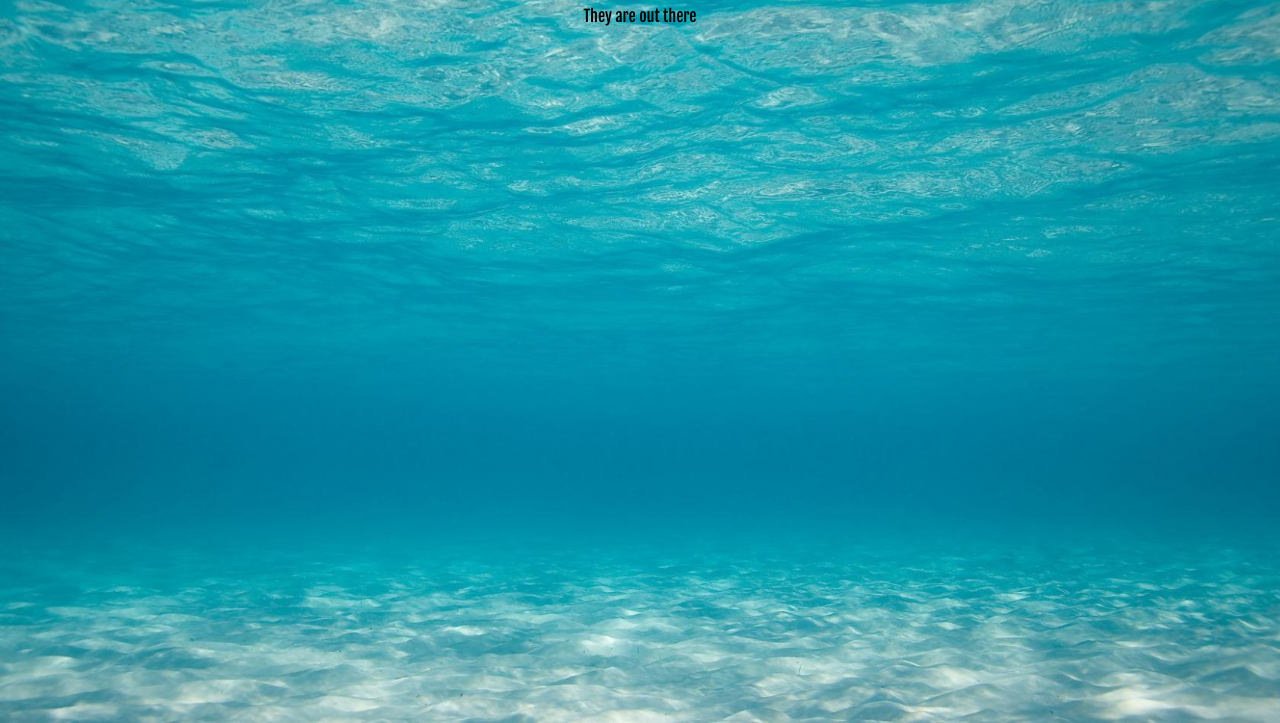
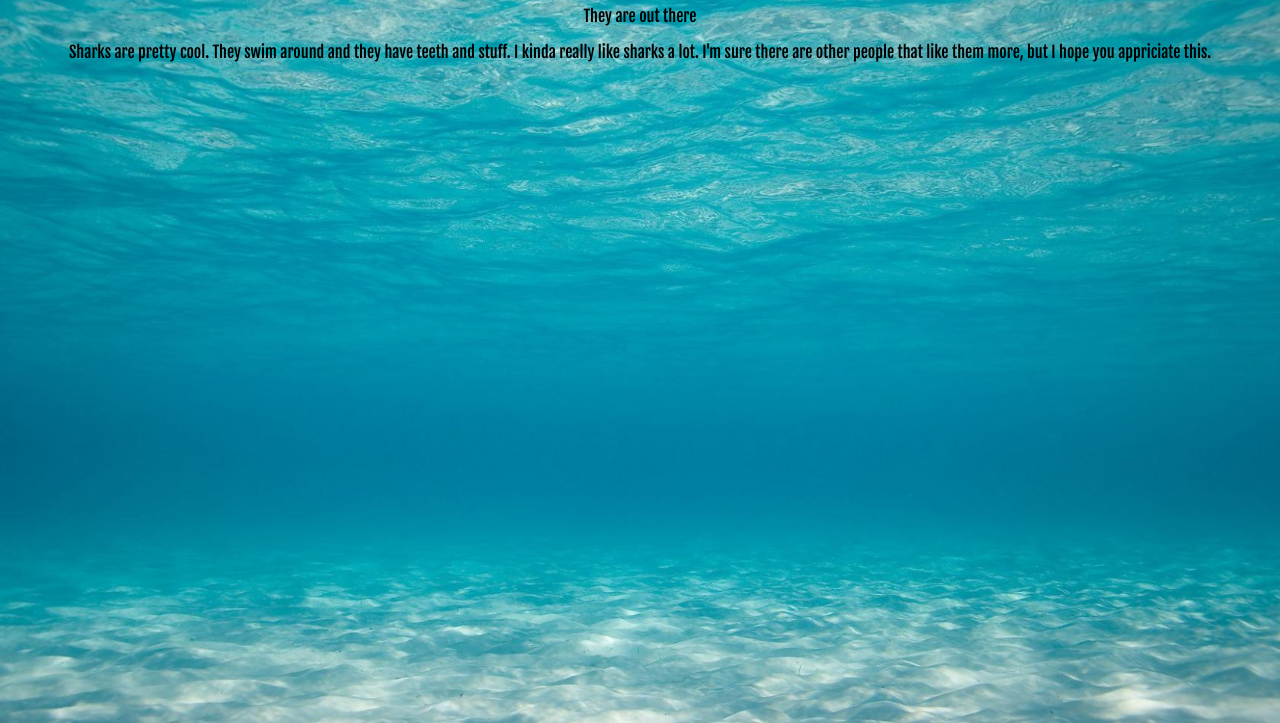
Before and after one commit to AutumnCharnesky/reddit, a plain HTML site: page index.html in a window 1280 px wide. Shown: the part 77-800 px from the top of the page. Drawn offline with nearby package versions, Linux system fonts and the light colour scheme; no server answers.

Commit message:
added paragraph

```diff
--- a/index.html
+++ b/index.html
@@ -13,7 +13,7 @@
  <button type="button">Search Reddit Stuff</button> -->
 <center><p>They are out there</p></center>
 
-<center><p id="sharkStuff" hidden>Sharks are pretty cool. They swin around and they have teeth and stuff. I kinda really like sharks a lot. I'm sure there are other people that like them more, but I hope you appriciate this.</p></center>
+<center><p id="sharkStuff">Sharks are pretty cool. They swim around and they have teeth and stuff. I kinda really like sharks a lot. I'm sure there are other people that like them more, but I hope you appriciate this.</p></center>
      <script src="https://code.jquery.com/jquery-3.2.1.min.js"></script>
 
      <script src="script.js"></script>
```
